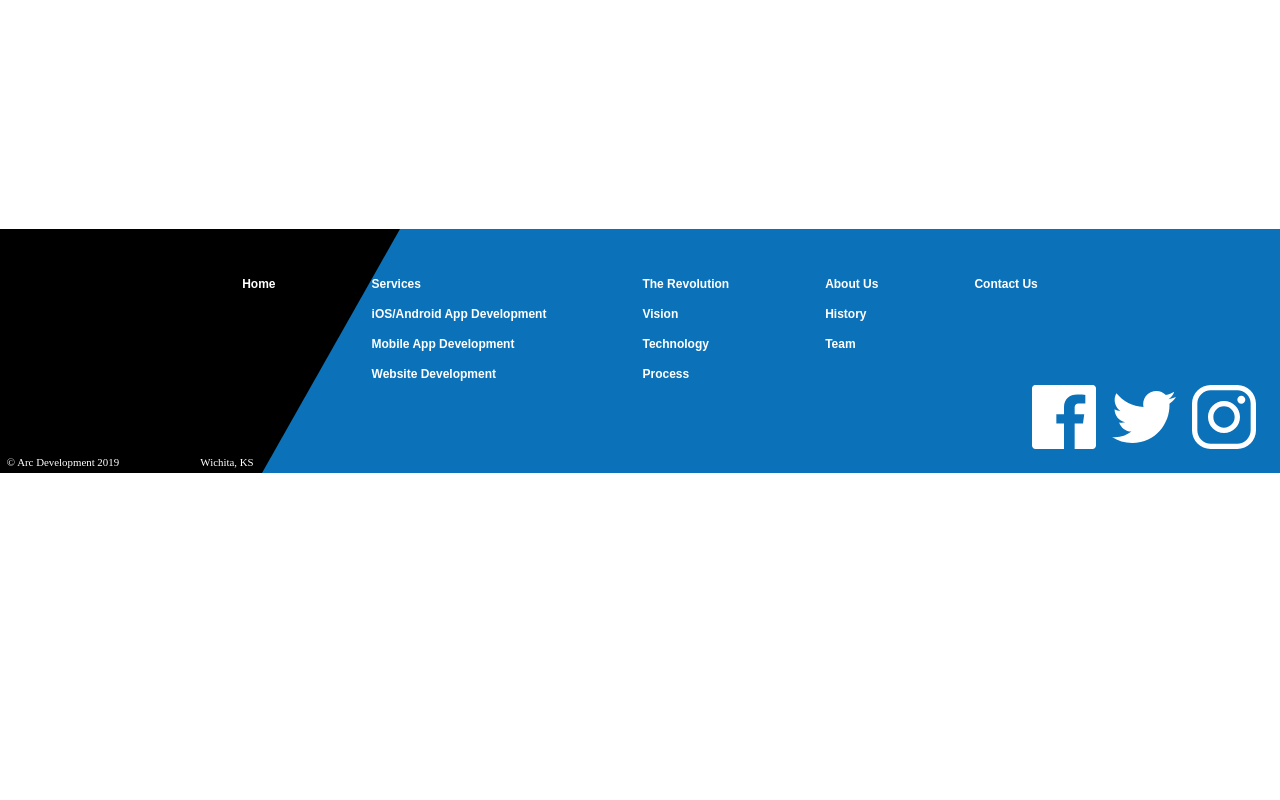
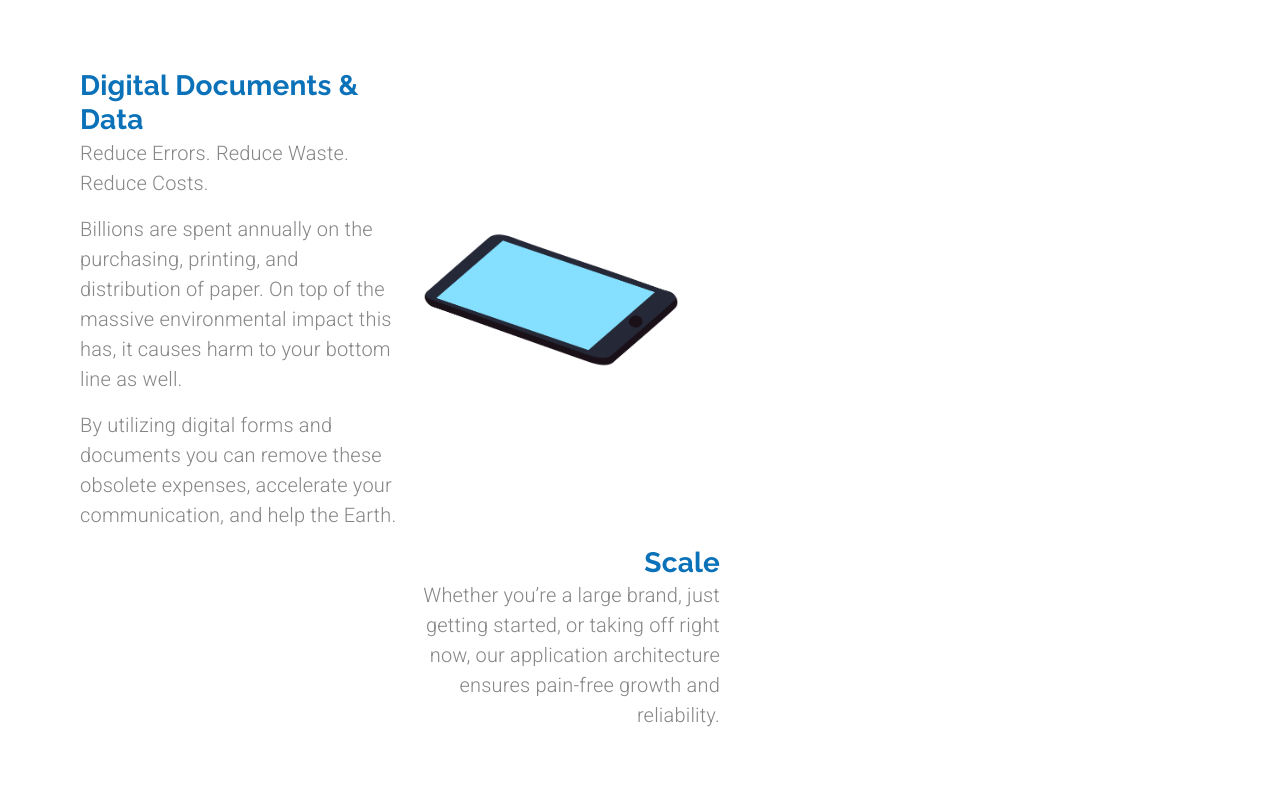
Before and after one commit to jeromeski/aceevolution, a React (Create React App) app: page /customsoftware in a window 1280 px wide. Shown: the part 1240-2040 px from the top of the page. Before the commit the page ends 1713 px from the top, so only its background shows below. Built offline with nearby package versions, Linux system fonts and the light colour scheme.

Commit message:
Custome Software Animation Row Pt. 1

```diff
--- a/src/components/CustomSoftware.js
+++ b/src/components/CustomSoftware.js
@@ -8,6 +8,8 @@
 import lightbulb from '../assets/bulb.svg';
 import stopwatch from '../assets/stopwatch.svg';
 import cash from '../assets/cash.svg';
+import documentsAnimation from '../animations/documentsAnimation/data';
+import scaleAnimation from '../animations/scaleAnimation/data.json';
 
 const useStyles = makeStyles(theme => ({
   heading: {
@@ -21,12 +23,36 @@
     paddingRight: '5em',
     paddingTop: '2em',
     paddingBottom: '10em'
+  },
+  itemContainer: {
+    maxWidth: '40em'
   }
 }));
+
+const documentsOptions = {
+  loop: true,
+  autoplay: false,
+  animationData: documentsAnimation,
+  renderSettings: {
+    preserveAspectRation: 'xMidYMid slice'
+  }
+};
+
+const scaleOptions = {
+  loop: true,
+  autoplay: false,
+  animationData: scaleAnimation,
+  renderSettings: {
+    preserveAspectRation: 'xMidYMid slice'
+  }
+};
 
 const CustomSoftware = props => {
   const classes = useStyles();
   const theme = useTheme();
+
+
+
   return (
     <Grid container direction='column' className={classes.mainContainer}>
       <Grid item container direction='row'>
@@ -36,10 +62,9 @@
           style={{ marginRight: '1em', marginLeft: '-3.5em' }}>
           <IconButton
             component={Link}
-            style={{ background: 'transparent' }}
+            style={{ backgroundColor: 'transparent' }}
             to='/services'
             onClick={() => {
-              props.setValue(1);
               props.setSelectedIndex(0);
             }}>
             <img src={backArrow} alt='Back to services page' />
@@ -79,7 +104,6 @@
             component={Link}
             to='/mobileapps'
             onClick={() => {
-              props.setValue(1);
               props.setSelectedIndex(2);
             }}>
             <img
@@ -138,6 +162,60 @@
           </Grid>
         </Grid>
       </Grid>
+      <Grid item container direction='row'>
+        <Grid item container className={classes.itemContainer}>
+          <Grid item container direction='column' md>
+            <Grid item>
+              <Typography variant='h4'>Digital Documents & Data</Typography>
+            </Grid>
+            <Grid item>
+              <Typography variant='body1' paragraph>
+                Reduce Errors. Reduce Waste. Reduce Costs.
+              </Typography>
+
+              <Typography variant='body1' paragraph>
+                Billions are spent annually on the purchasing, printing, and
+                distribution of paper. On top of the massive environmental
+                impact this has, it causes harm to your bottom line as well.
+              </Typography>
+
+              <Typography variant='body1' paragraph>
+                By utilizing digital forms and documents you can remove these
+                obsolete expenses, accelerate your communication, and help the
+                Earth.
+              </Typography>
+            </Grid>
+          </Grid>
+          <Grid item md>
+            <Lottie
+              options={documentsOptions}
+              isStopped={true}
+              style={{ maxHeight: 325, maxWidth: 275 }}
+            />
+          </Grid>
+        </Grid>
+        <Grid item container className={classes.itemContainer}>
+          <Grid item md>
+            <Lottie
+              options={scaleOptions}
+              isStopped={true}
+              style={{ maxHeight: 260, maxWidth: 280 }}
+            />
+          </Grid>
+          <Grid item container direction='column' md>
+            <Grid item>
+              <Typography variant='h4' align='right'>Scale</Typography>
+            </Grid>
+            <Grid item>
+              <Typography variant='body1' align='right' paragraph>
+                Whether you’re a large brand, just getting started, or taking
+                off right now, our application architecture ensures pain-free
+                growth and reliability.
+              </Typography>
+            </Grid>
+          </Grid>
+        </Grid>
+      </Grid>
     </Grid>
   );
 };
```
